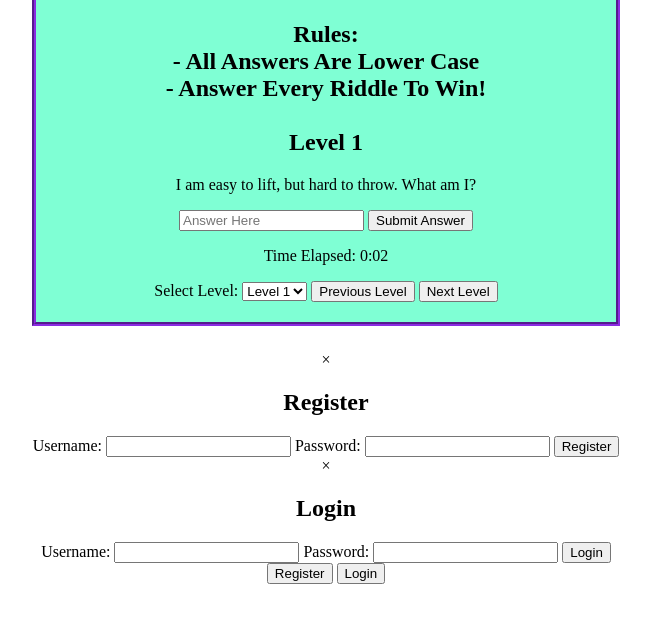
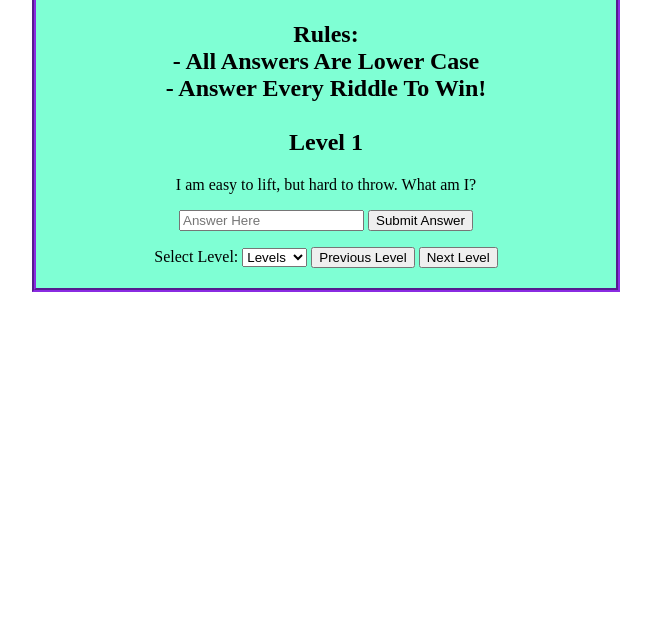
Before and after one commit to JaredPupo/CCOM3135Project2, a plain HTML site: page index.html in a window 1280 px wide. Both pictures are taken after a click on the button "Start". Shown: the part 83-706 px from the top of the page, without its empty margins (314-965 px from the left). Drawn offline with nearby package versions, Linux system fonts and the light colour scheme.

Commit message:
Final version

```diff
--- a/index.html
+++ b/index.html
@@ -19,10 +19,11 @@
         <button onclick="checkAnswer()">Submit Answer</button>
         <p id="hint"></p>
         <p id="result"></p>
-        <p>Time Elapsed: <span id="timer">0:00</span></p>
+        <!--<p>Time Elapsed: <span id="timer">0:00</span></p>-->
         <p id="riddle-p">Previous Riddle Time: <span id="riddle-time">0:00</span></p>
         <label for="level-select">Select Level:</label>
         <select id="level-select" onchange="changeLevel()">
+            <option value="">Levels</option>
             <option value="0">Level 1</option>
             <option value="1">Level 2</option>
             <option value="2">Level 3</option>
@@ -38,7 +39,9 @@
         <p>Total Score: <span id="final-score">0</span></p>
     </div>
 
-    <div id="registerModal" class="modal">
+
+    <!--
+        <div id="registerModal" class="modal">
         <div class="modal-content">
             <span class="close">&times;</span>
             <h2>Register</h2>
@@ -49,8 +52,7 @@
             <button onclick="handleRegister()">Register</button>
         </div>
     </div>
-
-    <div id="loginModal" class="modal">
+        <div id="loginModal" class="modal">
         <div class="modal-content">
             <span class="close">&times;</span>
             <h2>Login</h2>
@@ -61,10 +63,13 @@
             <button onclick="handleLogin()">Login</button>
         </div>
     </div>
+    -->
 
+
+   <!--
     <button onclick="showRegisterModal()">Register</button>
     <button onclick="showLoginModal()">Login</button>
-
+   -->
     <script src="https://code.jquery.com/jquery-3.7.1.slim.min.js"></script>
     <script src="riddlegame.js"></script>
 </body>
```
